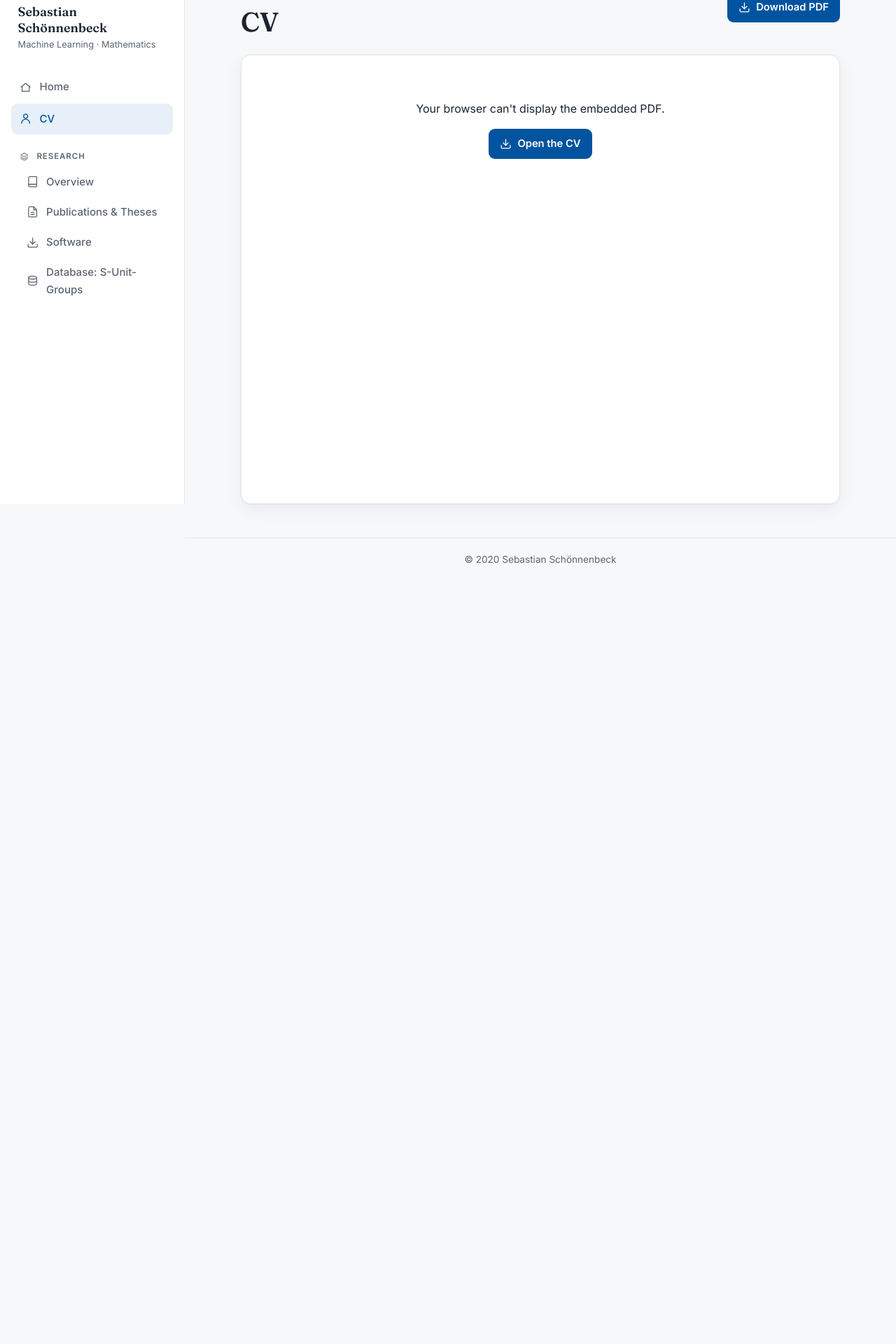
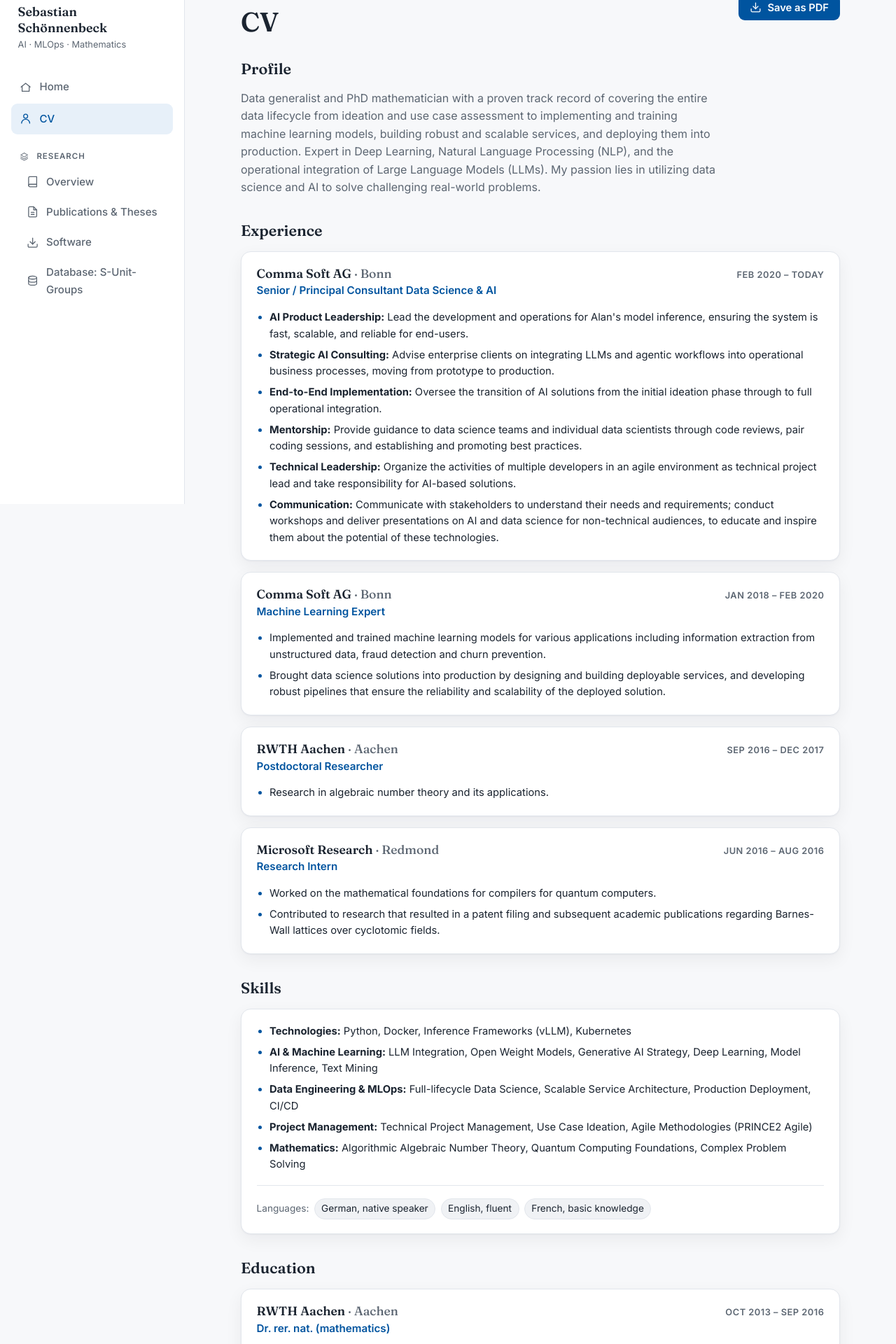
Before and after one commit to schoennenbeck/schoennenbeck.github.io, a Vue app: page /#/about in a window 1280 px wide. Shown: the part 80-2000 px from the top of the page at 70% size. Before the commit the page ends 910 px from the top, so only its background shows below. Built offline with nearby package versions, Linux system fonts and the light colour scheme.

Commit message:
update cv

```diff
--- a/src/App.vue
+++ b/src/App.vue
@@ -58,7 +58,7 @@ const year = new Date().getFullYear();
       <div class="brand">
         <div class="brand__mark">SS</div>
         <div class="brand__name">Sebastian Schönnenbeck</div>
-        <div class="brand__role">Machine Learning · Mathematics</div>
+        <div class="brand__role">AI · MLOps · Mathematics</div>
       </div>
 
       <nav class="nav">
--- /dev/null
+++ b/src/assets/cv.js
@@ -0,0 +1,137 @@
+// CV content as plain data. Edit here to update the CV rendered in About.vue.
+// `points` entries may be a plain string or { lead, text } for a bold lead-in.
+
+const profile =
+  "Data generalist and PhD mathematician with a proven track record of " +
+  "covering the entire data lifecycle from ideation and use case assessment " +
+  "to implementing and training machine learning models, building robust and " +
+  "scalable services, and deploying them into production. Expert in Deep " +
+  "Learning, Natural Language Processing (NLP), and the operational " +
+  "integration of Large Language Models (LLMs). My passion lies in utilizing " +
+  "data science and AI to solve challenging real-world problems.";
+
+const experience = [
+  {
+    org: "Comma Soft AG",
+    location: "Bonn",
+    role: "Senior / Principal Consultant Data Science & AI",
+    period: "Feb 2020 – Today",
+    points: [
+      {
+        lead: "AI Product Leadership",
+        text: "Lead the development and operations for Alan's model inference, ensuring the system is fast, scalable, and reliable for end-users."
+      },
+      {
+        lead: "Strategic AI Consulting",
+        text: "Advise enterprise clients on integrating LLMs and agentic workflows into operational business processes, moving from prototype to production."
+      },
+      {
+        lead: "End-to-End Implementation",
+        text: "Oversee the transition of AI solutions from the initial ideation phase through to full operational integration."
+      },
+      {
+        lead: "Mentorship",
+        text: "Provide guidance to data science teams and individual data scientists through code reviews, pair coding sessions, and establishing and promoting best practices."
+      },
+      {
+        lead: "Technical Leadership",
+        text: "Organize the activities of multiple developers in an agile environment as technical project lead and take responsibility for AI-based solutions."
+      },
+      {
+        lead: "Communication",
+        text: "Communicate with stakeholders to understand their needs and requirements; conduct workshops and deliver presentations on AI and data science for non-technical audiences, to educate and inspire them about the potential of these technologies."
+      }
+    ]
+  },
+  {
+    org: "Comma Soft AG",
+    location: "Bonn",
+    role: "Machine Learning Expert",
+    period: "Jan 2018 – Feb 2020",
+    points: [
+      "Implemented and trained machine learning models for various applications including information extraction from unstructured data, fraud detection and churn prevention.",
+      "Brought data science solutions into production by designing and building deployable services, and developing robust pipelines that ensure the reliability and scalability of the deployed solution."
+    ]
+  },
+  {
+    org: "RWTH Aachen",
+    location: "Aachen",
+    role: "Postdoctoral Researcher",
+    period: "Sep 2016 – Dec 2017",
+    points: ["Research in algebraic number theory and its applications."]
+  },
+  {
+    org: "Microsoft Research",
+    location: "Redmond",
+    role: "Research Intern",
+    period: "Jun 2016 – Aug 2016",
+    points: [
+      "Worked on the mathematical foundations for compilers for quantum computers.",
+      "Contributed to research that resulted in a patent filing and subsequent academic publications regarding Barnes-Wall lattices over cyclotomic fields."
+    ]
+  }
+];
+
+const skills = [
+  {
+    lead: "Technologies",
+    text: "Python, Docker, Inference Frameworks (vLLM), Kubernetes"
+  },
+  {
+    lead: "AI & Machine Learning",
+    text: "LLM Integration, Open Weight Models, Generative AI Strategy, Deep Learning, Model Inference, Text Mining"
+  },
+  {
+    lead: "Data Engineering & MLOps",
+    text: "Full-lifecycle Data Science, Scalable Service Architecture, Production Deployment, CI/CD"
+  },
+  {
+    lead: "Project Management",
+    text: "Technical Project Management, Use Case Ideation, Agile Methodologies (PRINCE2 Agile)"
+  },
+  {
+    lead: "Mathematics",
+    text: "Algorithmic Algebraic Number Theory, Quantum Computing Foundations, Complex Problem Solving"
+  }
+];
+
+const languages = [
+  "German, native speaker",
+  "English, fluent",
+  "French, basic knowledge"
+];
+
+const education = [
+  {
+    org: "RWTH Aachen",
+    location: "Aachen",
+    degree: "Dr. rer. nat. (mathematics)",
+    period: "Oct 2013 – Sep 2016",
+    details: [
+      "Overall mark: Summa cum laude",
+      "Thesis: Hecke Operators for Algebraic Modular Forms"
+    ]
+  },
+  {
+    org: "RWTH Aachen",
+    location: "Aachen",
+    degree: "M.Sc. (mathematics)",
+    period: "Apr 2012 – Sep 2013",
+    details: [
+      "Overall mark: Excellent (1.0)",
+      "Thesis: Homology Groups of Unit Groups of Orders"
+    ]
+  },
+  {
+    org: "RWTH Aachen",
+    location: "Aachen",
+    degree: "B.Sc. (mathematics)",
+    period: "Apr 2009 – Mar 2012",
+    details: [
+      "Overall mark: Excellent (1.0)",
+      "Thesis: Burnsideringe und Thetareihen"
+    ]
+  }
+];
+
+export { profile, experience, skills, languages, education };
--- a/src/assets/styles.css
+++ b/src/assets/styles.css
@@ -137,3 +137,33 @@ img {
 .muted {
   color: var(--text-muted);
 }
+
+/* ------------------------------------------------------------------ *
+ *  Print — strip the app chrome so "Save as PDF" yields a clean page
+ * ------------------------------------------------------------------ */
+@media print {
+  body {
+    background: #fff;
+    color: #000;
+  }
+  .topbar,
+  .sidebar,
+  .backdrop,
+  .footer {
+    display: none !important;
+  }
+  .main {
+    margin-left: 0 !important;
+  }
+  .content {
+    max-width: none;
+    padding: 0;
+  }
+  .card {
+    border-color: #ccc;
+    box-shadow: none;
+  }
+  .page {
+    animation: none;
+  }
+}
--- a/src/views/About.vue
+++ b/src/views/About.vue
@@ -1,7 +1,16 @@
 <script setup>
 import Icon from "@/components/Icon.vue";
+import {
+  profile,
+  experience,
+  skills,
+  languages,
+  education
+} from "@/assets/cv.js";
 
-const cv = import.meta.env.BASE_URL + "Schoennenbeck_CV.pdf";
+function printCv() {
+  window.print();
+}
 </script>
 
 <template>
@@ -11,23 +20,78 @@ const cv = import.meta.env.BASE_URL + "Schoennenbeck_CV.pdf";
         <p class="eyebrow">Curriculum Vitae</p>
         <h1>CV</h1>
       </div>
-      <a class="btn" :href="cv" target="_blank" rel="noopener">
+      <button class="btn cv__print" type="button" @click="printCv">
         <Icon name="download" />
-        <span>Download PDF</span>
-      </a>
+        <span>Save as PDF</span>
+      </button>
     </div>
 
-    <div class="cv__frame card">
-      <object :data="cv" type="application/pdf">
-        <div class="cv__fallback">
-          <p>Your browser can't display the embedded PDF.</p>
-          <a class="btn" :href="cv" target="_blank" rel="noopener">
-            <Icon name="download" />
-            <span>Open the CV</span>
-          </a>
+    <section class="cv__section">
+      <h2>Profile</h2>
+      <p class="cv__profile muted">{{ profile }}</p>
+    </section>
+
+    <section class="cv__section">
+      <h2>Experience</h2>
+      <div class="cv__timeline">
+        <article v-for="(job, i) in experience" :key="i" class="entry card">
+          <div class="entry__head">
+            <div>
+              <h3 class="entry__org">
+                {{ job.org
+                }}<span class="entry__loc"> · {{ job.location }}</span>
+              </h3>
+              <p class="entry__role">{{ job.role }}</p>
+            </div>
+            <span class="entry__period">{{ job.period }}</span>
+          </div>
+          <ul class="entry__points">
+            <li v-for="(p, j) in job.points" :key="j">
+              <template v-if="typeof p === 'string'">{{ p }}</template>
+              <template v-else>
+                <strong>{{ p.lead }}:</strong> {{ p.text }}
+              </template>
+            </li>
+          </ul>
+        </article>
+      </div>
+    </section>
+
+    <section class="cv__section">
+      <h2>Skills</h2>
+      <div class="card cv__skills">
+        <ul class="entry__points">
+          <li v-for="(s, i) in skills" :key="i">
+            <strong>{{ s.lead }}:</strong> {{ s.text }}
+          </li>
+        </ul>
+        <div class="cv__langs">
+          <span class="muted">Languages:</span>
+          <span v-for="(l, i) in languages" :key="i" class="chip">{{ l }}</span>
         </div>
-      </object>
-    </div>
+      </div>
+    </section>
+
+    <section class="cv__section">
+      <h2>Education</h2>
+      <div class="cv__timeline">
+        <article v-for="(deg, i) in education" :key="i" class="entry card">
+          <div class="entry__head">
+            <div>
+              <h3 class="entry__org">
+                {{ deg.org
+                }}<span class="entry__loc"> · {{ deg.location }}</span>
+              </h3>
+              <p class="entry__role">{{ deg.degree }}</p>
+            </div>
+            <span class="entry__period">{{ deg.period }}</span>
+          </div>
+          <ul class="entry__points entry__points--plain">
+            <li v-for="(d, j) in deg.details" :key="j">{{ d }}</li>
+          </ul>
+        </article>
+      </div>
+    </section>
   </div>
 </template>
 
@@ -38,7 +102,7 @@ const cv = import.meta.env.BASE_URL + "Schoennenbeck_CV.pdf";
   justify-content: space-between;
   gap: 1rem;
   flex-wrap: wrap;
-  margin-bottom: 1.5rem;
+  margin-bottom: 2rem;
 }
 .cv__head h1 {
   margin: 0;
@@ -48,28 +112,113 @@ const cv = import.meta.env.BASE_URL + "Schoennenbeck_CV.pdf";
   align-items: center;
   gap: 0.5rem;
   padding: 0.6rem 1rem;
+  border: 0;
   border-radius: var(--radius-sm);
   background: var(--brand);
   color: #fff;
+  font-family: inherit;
   font-weight: 600;
   font-size: 0.92rem;
+  cursor: pointer;
 }
 .btn:hover {
   background: var(--brand-strong);
   color: #fff;
 }
-.cv__frame {
-  overflow: hidden;
-  padding: 0;
+
+@media print {
+  .cv__print {
+    display: none;
+  }
 }
-.cv__frame object {
-  display: block;
-  width: 100%;
-  height: min(80vh, 1100px);
-  border: 0;
+
+.cv__section {
+  margin-bottom: 2.25rem;
 }
-.cv__fallback {
-  padding: 3rem 1.5rem;
-  text-align: center;
+.cv__section > h2 {
+  margin-bottom: 1rem;
+}
+.cv__profile {
+  margin: 0;
+  max-width: 68ch;
+}
+
+.cv__timeline {
+  display: flex;
+  flex-direction: column;
+  gap: 1rem;
+}
+.entry {
+  padding: 1.25rem 1.35rem;
+}
+.entry__head {
+  display: flex;
+  align-items: baseline;
+  justify-content: space-between;
+  gap: 0.75rem 1rem;
+  flex-wrap: wrap;
+}
+.entry__org {
+  margin: 0;
+  font-size: 1.1rem;
+}
+.entry__loc {
+  color: var(--text-muted);
+  font-weight: 400;
+}
+.entry__role {
+  margin: 0.15rem 0 0;
+  color: var(--brand);
+  font-weight: 600;
+  font-size: 0.95rem;
+}
+.entry__period {
+  flex: none;
+  font-size: 0.8rem;
+  font-weight: 600;
+  letter-spacing: 0.04em;
+  text-transform: uppercase;
+  color: var(--text-muted);
+  white-space: nowrap;
+}
+.entry__points {
+  margin: 0.9rem 0 0;
+  padding-left: 1.15rem;
+  display: flex;
+  flex-direction: column;
+  gap: 0.4rem;
+  font-size: 0.92rem;
+}
+.entry__points li::marker {
+  color: var(--brand);
+}
+.entry__points--plain {
+  list-style: none;
+  padding-left: 0;
+  color: var(--text-muted);
+}
+
+.cv__skills {
+  padding: 1.25rem 1.35rem;
+}
+.cv__skills .entry__points {
+  margin-top: 0;
+}
+.cv__langs {
+  display: flex;
+  flex-wrap: wrap;
+  align-items: center;
+  gap: 0.45rem;
+  margin-top: 1.1rem;
+  padding-top: 1.1rem;
+  border-top: 1px solid var(--border);
+  font-size: 0.85rem;
+}
+.chip {
+  padding: 0.2rem 0.6rem;
+  border: 1px solid var(--border);
+  border-radius: 999px;
+  color: var(--text);
+  background: var(--surface-2);
 }
 </style>
--- a/src/views/Home.vue
+++ b/src/views/Home.vue
@@ -22,10 +22,10 @@ const contacts = [
     href: "https://www.linkedin.com/in/sebastian-schönnenbeck-71a5a671"
   },
   {
-    icon: "twitter",
-    label: "Twitter",
-    sub: "Follow me on Twitter.",
-    href: "https://twitter.com/Homomorphiesatz"
+    icon: "bluesky",
+    label: "Bluesky",
+    sub: "Follow me on Bluesky.",
+    href: "https://bsky.app/profile/Homomorphiesatz.bsky.social"
   }
 ];
 </script>
```
Also changed, not shown: src/components/Icon.vue (+6 -2 lines), 1 other file (tests, documents, lock files or other folders).
